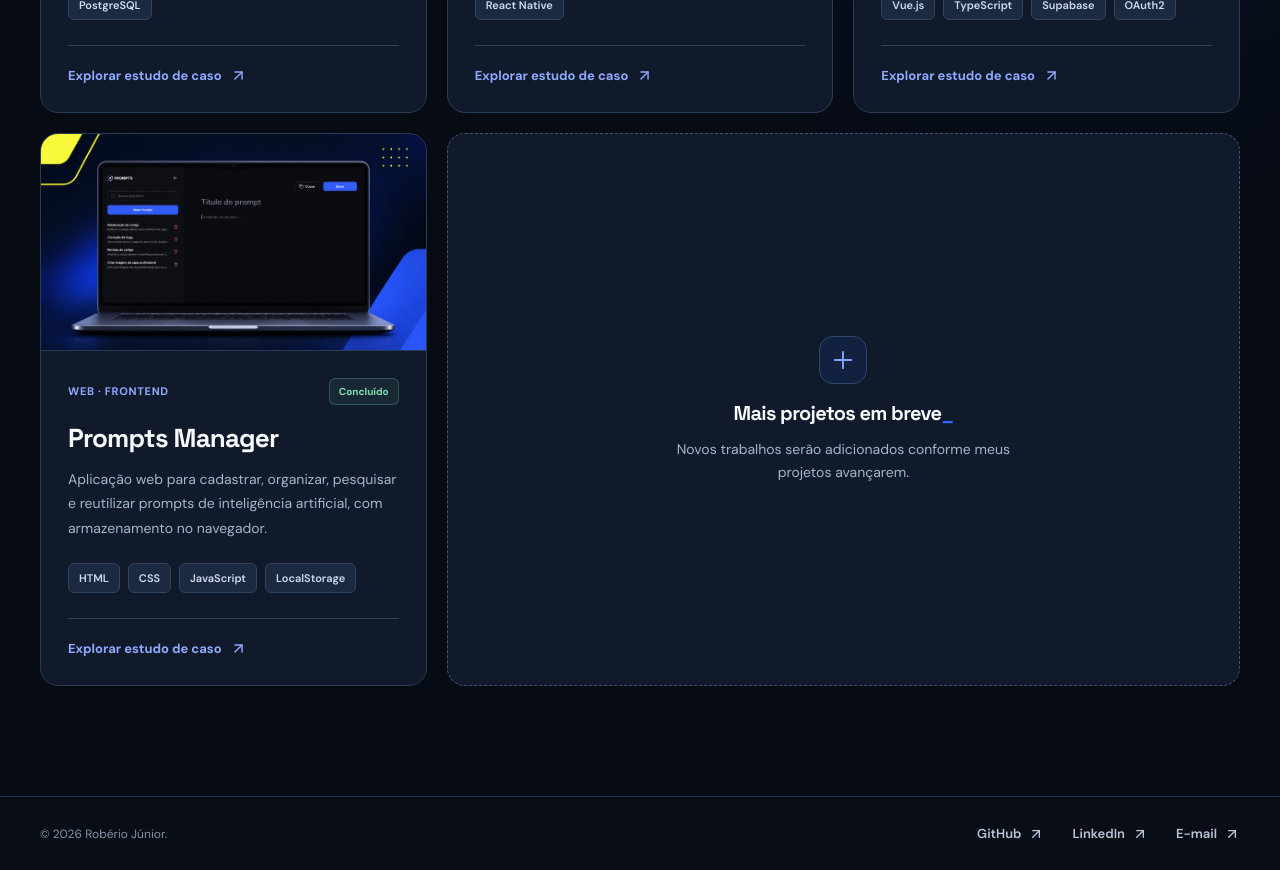
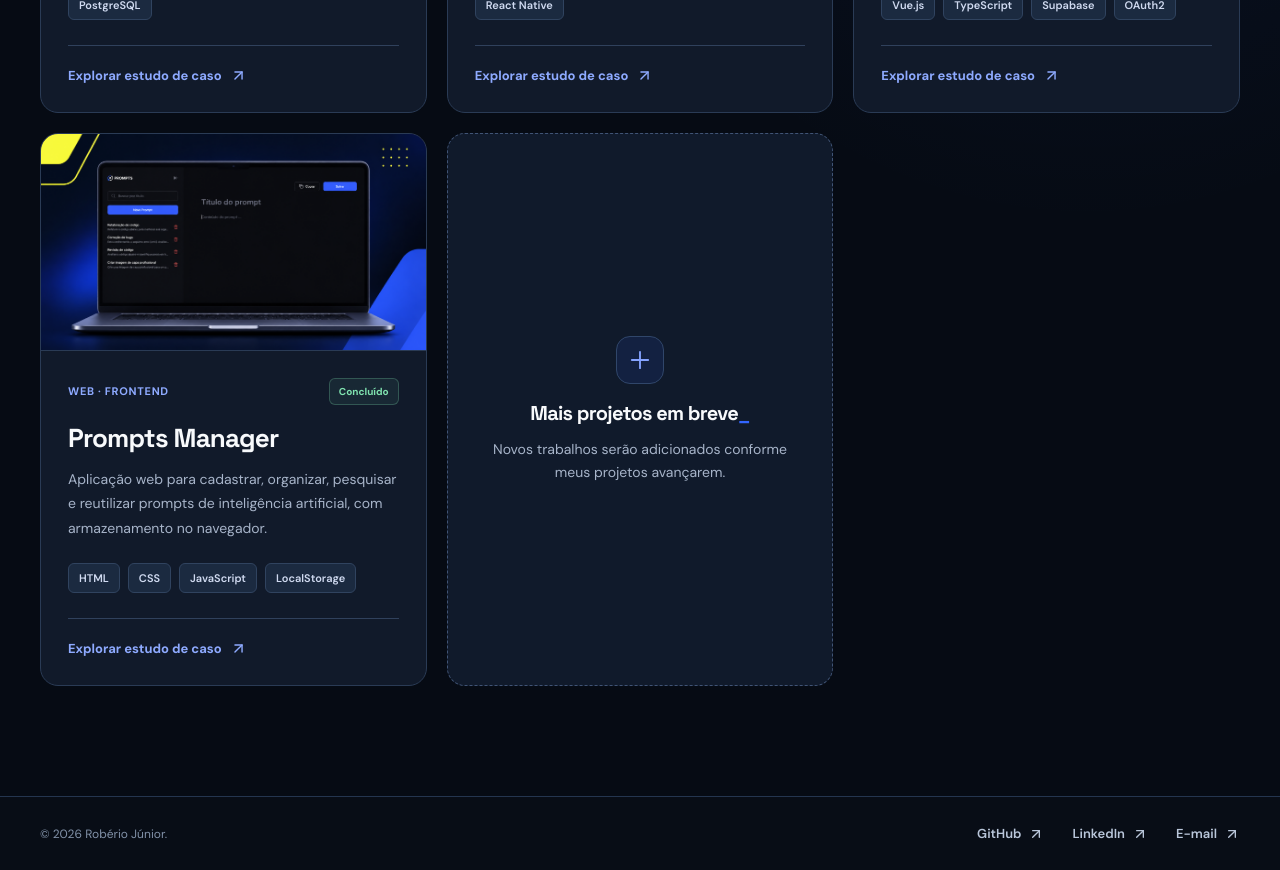
Before and after one commit to roberio-junior/portfolio-roberio, a React (Vite) app: page /projetos in a window 1280 px wide. Shown: the part 980-1850 px from the top of the page. Built offline with nearby package versions, Linux system fonts and the light colour scheme.

Commit message:
refactor: remove grid-column styling for moreCard to enhance layout consistency

```diff
--- a/src/pages/ProjectsCatalog/styles.module.css
+++ b/src/pages/ProjectsCatalog/styles.module.css
@@ -221,10 +221,6 @@
 /* Preenche as colunas restantes; uma linha inteira usa a versão compacta. */
 
 @media (min-width: 1101px) {
-  .moreCard:nth-child(3n + 2) {
-    grid-column: span 2;
-  }
-
   .moreCard:nth-child(3n + 1) {
     grid-column: 1 / -1;
 
```
